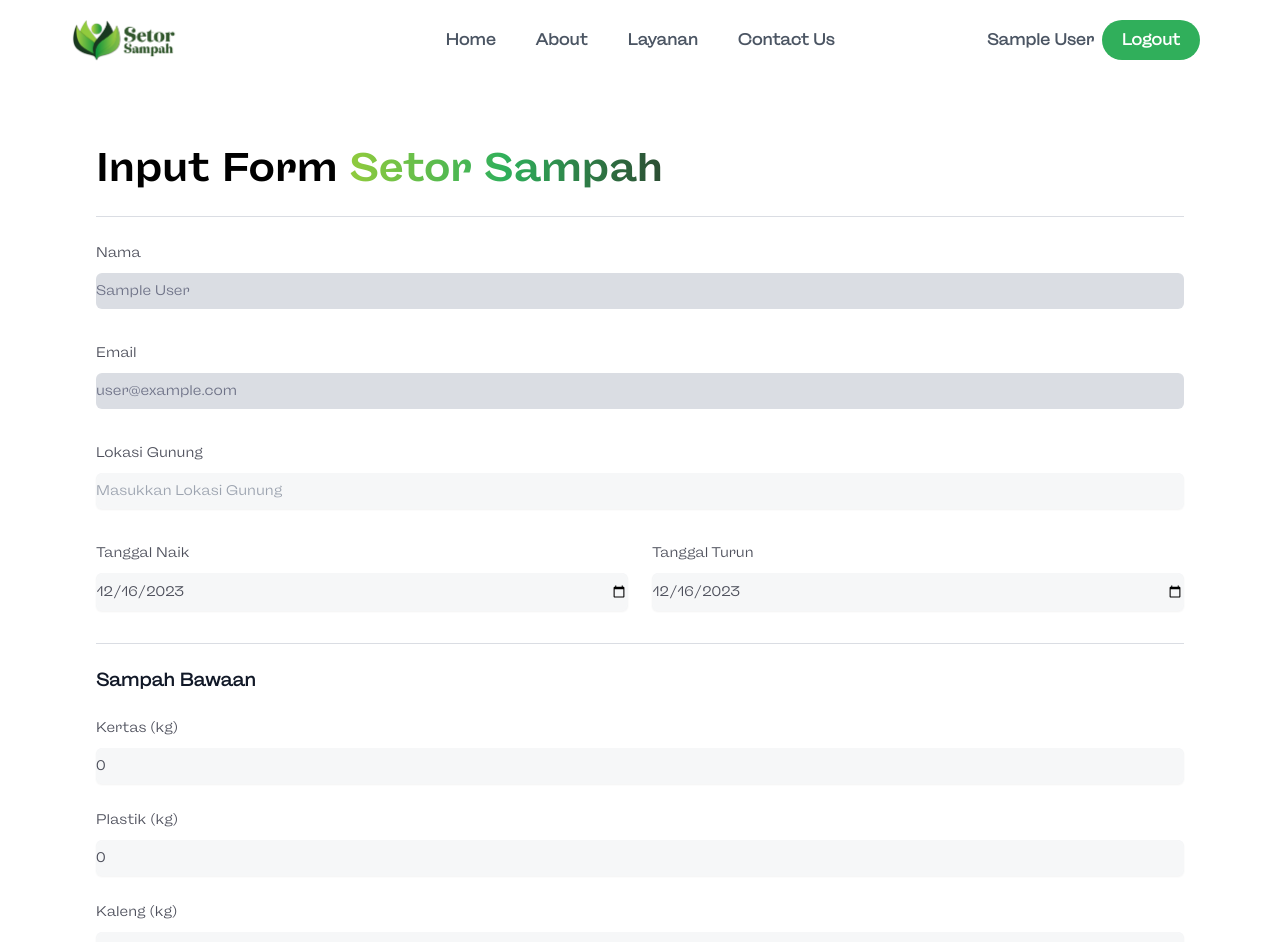
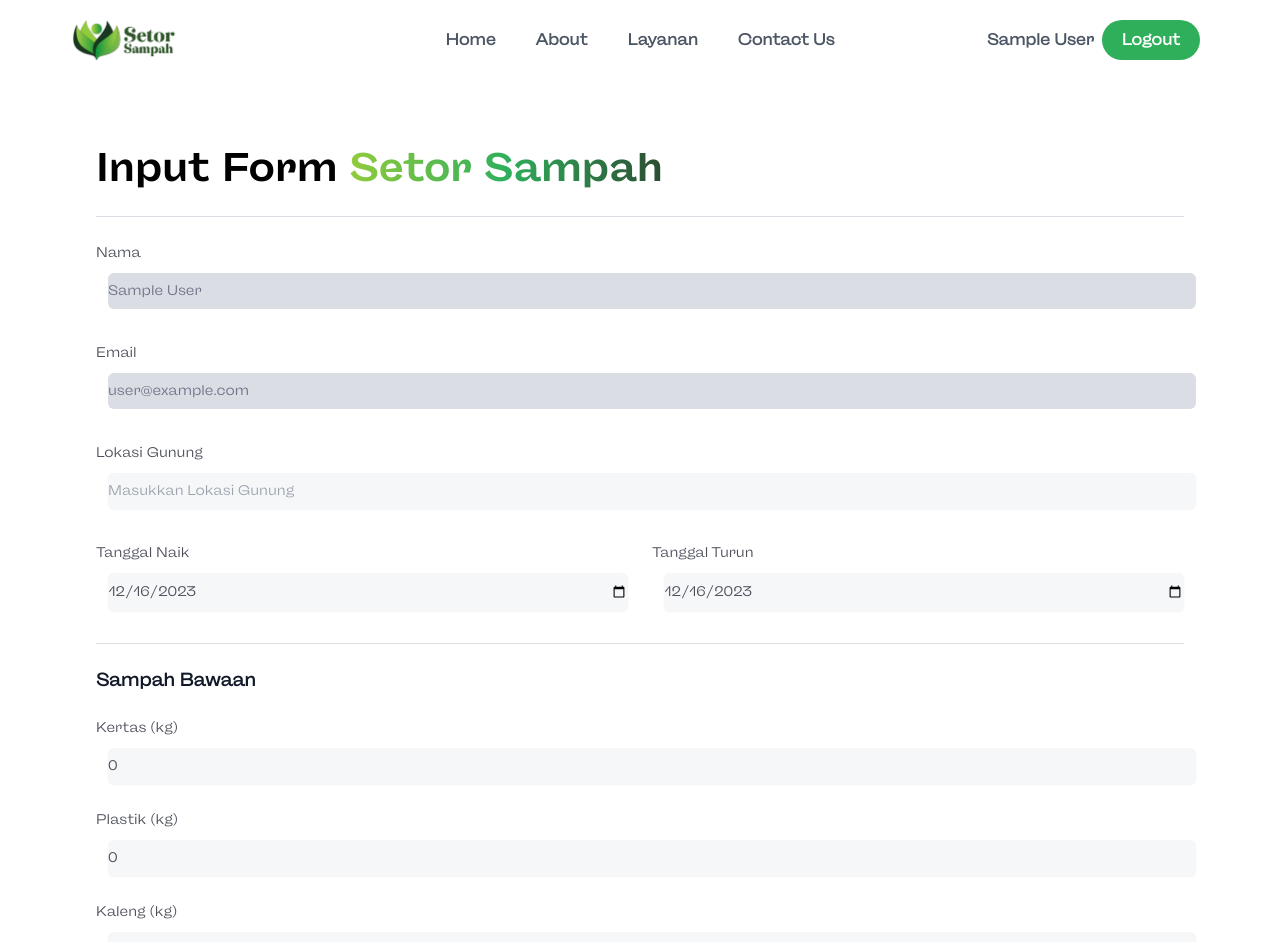
Before and after one commit to ahillahaffat/setorsampah, a Next.js app: page /setorsampah in a window 1280 px wide. Shown: the top 942 px of the page. Built offline with nearby package versions, Linux system fonts and the light colour scheme; no server answers; sample sign-in values are in the browser's storage.

Commit message:
Update setorsampahform.tsx

```diff
--- a/components/layanan/setorsampahform.tsx
+++ b/components/layanan/setorsampahform.tsx
@@ -164,7 +164,7 @@ const SetorSampahForm = () => {
                 name="name"
                 id="name"
                 required
-                className=" cursor-not-allowed bg-gray-200 w-full rounded-md border-0 py-1.5 text-gray-700 focus:ring-gray-200 sm:text-sm sm:leading-6"
+                className="ml-3 cursor-not-allowed bg-gray-200 w-full rounded-md border-0 py-1.5 text-gray-700 focus:ring-gray-200 sm:text-sm sm:leading-6"
               />
             </div>
           </div>
@@ -183,7 +183,7 @@ const SetorSampahForm = () => {
                 name="email"
                 id="email"
                 autoComplete="email"
-                className="cursor-not-allowed bg-gray-200 block w-full rounded-md border-0 py-1.5 text-gray-700 sm:text-sm focus:ring-gray-200 sm:leading-6"
+                className="ml-3 cursor-not-allowed bg-gray-200 block w-full rounded-md border-0 py-1.5 text-gray-700 sm:text-sm focus:ring-gray-200 sm:leading-6"
               />
             </div>
           </div>
@@ -206,7 +206,7 @@ const SetorSampahForm = () => {
                   })
                 }
                 autoComplete="lokasi-gunung"
-                className="block w-full rounded-md border-0 py-1.5 bg-gray-50 text-gray-90 shadow-sm ring-1 ring-inset ring-gray-50 placeholder:text-gray-400 focus:ring-2 focus:ring-inset focus:ring-gray-20 sm:text-sm sm:leading-6"
+                className="ml-3 block w-full rounded-md border-0 py-1.5 bg-gray-50 text-gray-90 shadow-sm ring-1 ring-inset ring-gray-50 placeholder:text-gray-400 focus:ring-2 focus:ring-inset focus:ring-gray-20 sm:text-sm sm:leading-6"
               />
             </div>
           </div>
@@ -228,7 +228,7 @@ const SetorSampahForm = () => {
                     tanggalNaik: e.target.value,
                   })
                 }
-                className="block w-full rounded-md border-0 py-1.5 bg-gray-50 text-gray-90 shadow-sm ring-1 ring-inset ring-gray-50 placeholder:text-gray-400 focus:ring-2 focus:ring-inset focus:ring-gray-20 sm:text-sm sm:leading-6"
+                className="ml-3 block w-full rounded-md border-0 py-1.5 bg-gray-50 text-gray-90 shadow-sm ring-1 ring-inset ring-gray-50 placeholder:text-gray-400 focus:ring-2 focus:ring-inset focus:ring-gray-20 sm:text-sm sm:leading-6"
               />
             </div>
           </div>
@@ -250,7 +250,7 @@ const SetorSampahForm = () => {
                     tanggalTurun: e.target.value,
                   })
                 }
-                className="block w-full rounded-md border-0 py-1.5 bg-gray-50 text-gray-90 shadow-sm ring-1 ring-inset ring-gray-50 placeholder:text-gray-400 focus:ring-2 focus:ring-inset focus:ring-gray-20 sm:text-sm sm:leading-6"
+                className="ml-3 block w-full rounded-md border-0 py-1.5 bg-gray-50 text-gray-90 shadow-sm ring-1 ring-inset ring-gray-50 placeholder:text-gray-400 focus:ring-2 focus:ring-inset focus:ring-gray-20 sm:text-sm sm:leading-6"
               />
             </div>
           </div>
@@ -275,7 +275,7 @@ const SetorSampahForm = () => {
               setSetorSampah({ ...setorSampah, kertas: e.target.value })
             }
             autoComplete="kertas"
-            className="block w-full rounded-md border-0 py-1.5 bg-gray-50 text-gray-90 shadow-sm ring-1 ring-inset ring-gray-50 placeholder:text-gray-400 focus:ring-2 focus:ring-inset focus:ring-gray-20 sm:text-sm sm:leading-6"
+            className="ml-3 block w-full rounded-md border-0 py-1.5 bg-gray-50 text-gray-90 shadow-sm ring-1 ring-inset ring-gray-50 placeholder:text-gray-400 focus:ring-2 focus:ring-inset focus:ring-gray-20 sm:text-sm sm:leading-6"
               />
         </div>
       </div>
@@ -294,7 +294,7 @@ const SetorSampahForm = () => {
               setSetorSampah({ ...setorSampah, plastik: e.target.value })
             }
             autoComplete="plastik"
-            className="block w-full rounded-md border-0 py-1.5 bg-gray-50 text-gray-90 shadow-sm ring-1 ring-inset ring-gray-50 placeholder:text-gray-400 focus:ring-2 focus:ring-inset focus:ring-gray-20 sm:text-sm sm:leading-6"
+            className="ml-3 block w-full rounded-md border-0 py-1.5 bg-gray-50 text-gray-90 shadow-sm ring-1 ring-inset ring-gray-50 placeholder:text-gray-400 focus:ring-2 focus:ring-inset focus:ring-gray-20 sm:text-sm sm:leading-6"
               />
         </div>
       </div>
@@ -313,7 +313,7 @@ const SetorSampahForm = () => {
               setSetorSampah({ ...setorSampah, kaleng: e.target.value })
             }
             autoComplete="kaleng"
-            className="block w-full rounded-md border-0 py-1.5 bg-gray-50 text-gray-90 shadow-sm ring-1 ring-inset ring-gray-50 placeholder:text-gray-400 focus:ring-2 focus:ring-inset focus:ring-gray-20 sm:text-sm sm:leading-6"
+            className="ml-3 block w-full rounded-md border-0 py-1.5 bg-gray-50 text-gray-90 shadow-sm ring-1 ring-inset ring-gray-50 placeholder:text-gray-400 focus:ring-2 focus:ring-inset focus:ring-gray-20 sm:text-sm sm:leading-6"
               />
         </div>
       </div>
```
